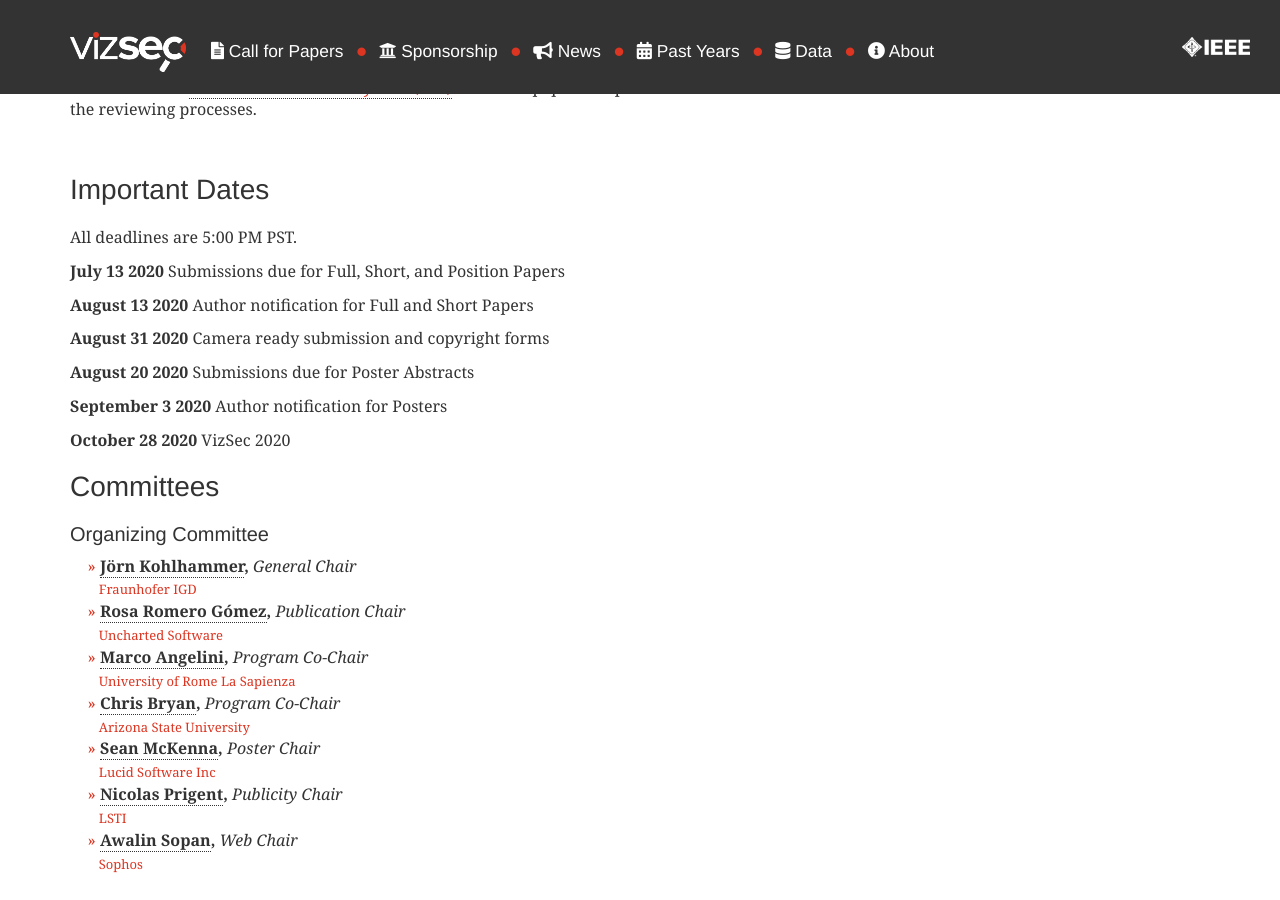
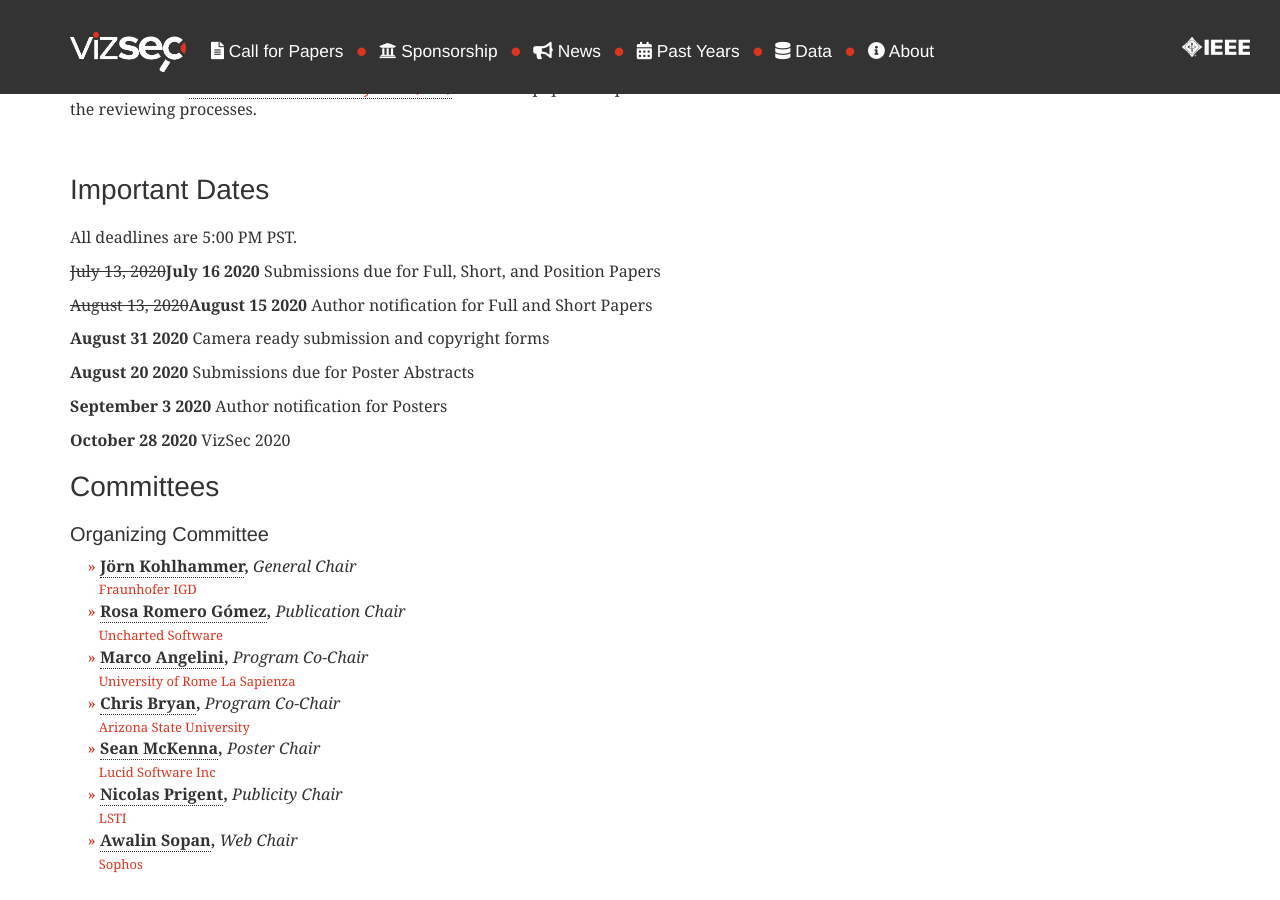
Before and after one commit to vizsec/vizsec.github.io, a Jekyll site: the page built from vizsec2020/index.html, in a window 1280 px wide and 900 px high, scrolled down 3141 px. Built offline with Jekyll 4.4.1, drawn with Linux system fonts in a browser that asks for light colours; nearby versions of some CDN libraries.

Commit message:
Extend deadline

```diff
--- a/vizsec2020/index.html
+++ b/vizsec2020/index.html
@@ -197,8 +197,8 @@
     <h3>Important Dates</h3>
 
     <p>All deadlines are 5:00 PM PST.</p>
-    <p><strong>July 13 2020</strong> Submissions due for Full, Short, and Position Papers</p>
-    <p><strong>August 13 2020</strong> Author notification for Full and Short Papers</p>
+    <p><strike>July 13, 2020</strike><strong>July 16 2020</strong> Submissions due for Full, Short, and Position Papers</p>
+    <p><strike>August 13, 2020</strike><strong>August 15 2020</strong> Author notification for Full and Short Papers</p>
     <p><strong>August 31 2020</strong> Camera ready submission and copyright forms</p>
     <p><strong>August 20 2020</strong> Submissions due for Poster Abstracts</p>
     <p><strong>September 3 2020</strong> Author notification for Posters</p>
```
